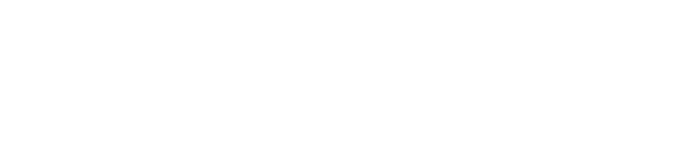
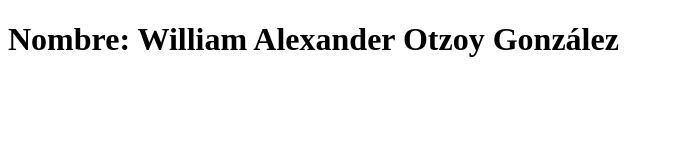
Before and after one commit to ogarcia-2022360/RepoKinal, a plain HTML site: page index.html in a window 1280 px wide. Shown: the whole page, without its empty margins (0-674 px from the left). Drawn offline with Linux system fonts and the light colour scheme.

Commit message:
refactor: se ha agregado el nombre de wotzoy-2025592 en index.html

```diff
--- a/index.html
+++ b/index.html
@@ -6,6 +6,6 @@
     <title>Document</title>
 </head>
 <body>
-
+    <h1>Nombre: William Alexander Otzoy González</h1>
 </body>
 </html>
```
